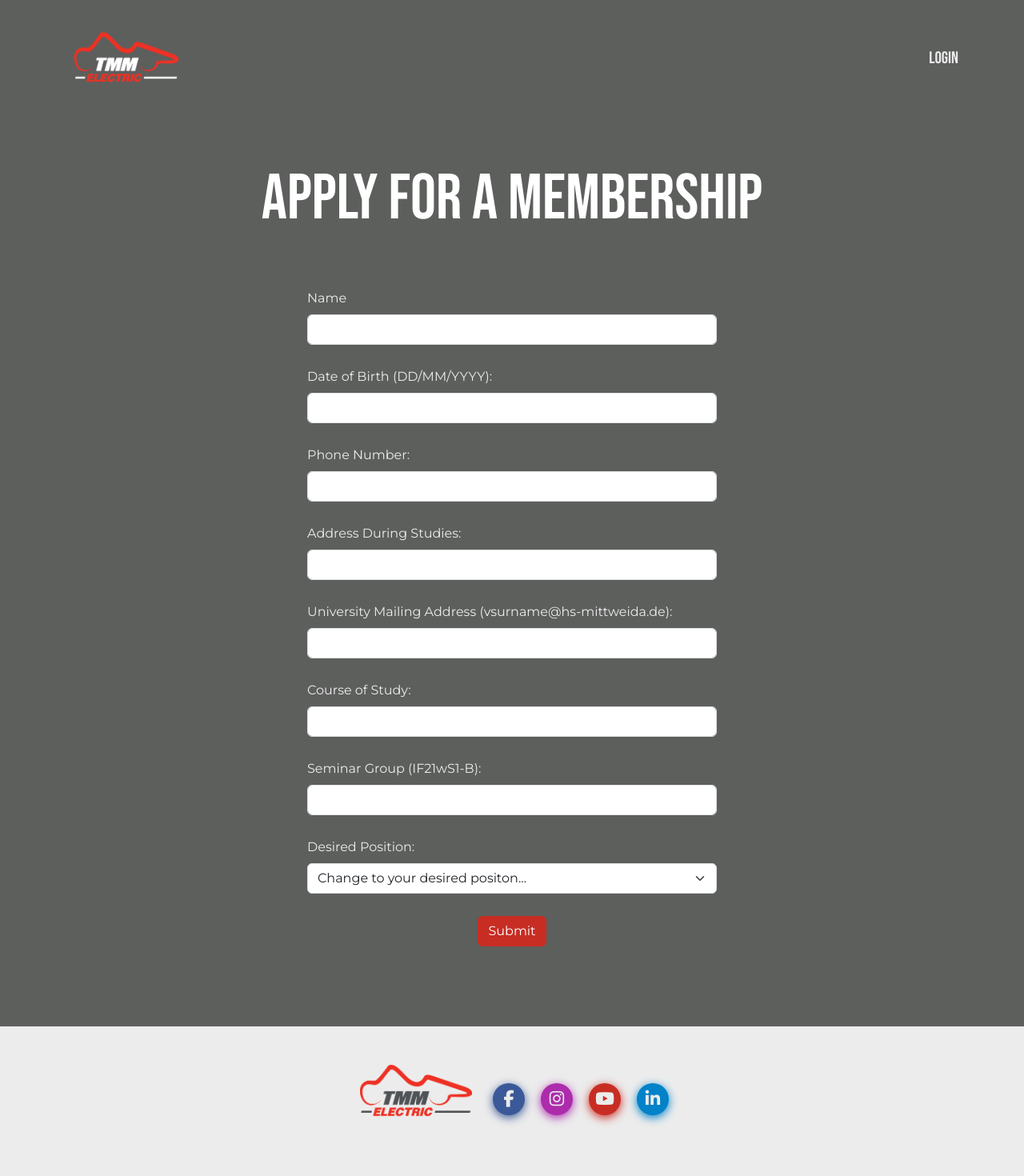
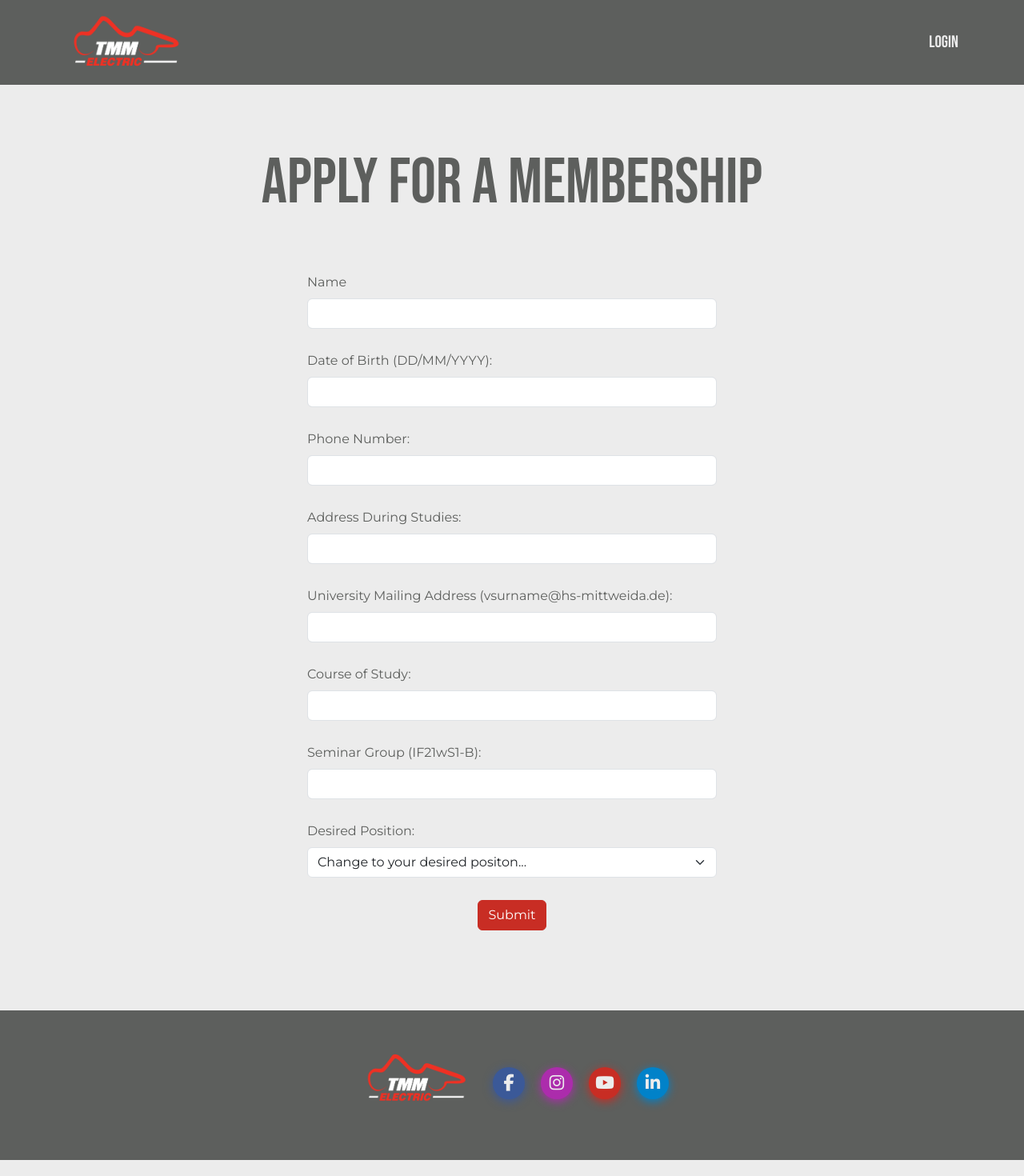
Before and after one commit to creatornicole/csc301-usc-application-app, a React (Vite) app in the folder client/: page /application in a window 1280 px wide. Shown: the whole page at 80% size. Built offline with nearby package versions, Linux system fonts and the light colour scheme.

Commit message:
changes background colors depending on url

```diff
--- a/client/src/App.jsx
+++ b/client/src/App.jsx
@@ -15,6 +15,9 @@ import ApplicationForm from './pages/ApplicationForm'
 import IntranetOverview from './pages/IntranetOverview'
 import Applications from './pages/Applications'
 
+// Helper
+import BackgroundChanger from './helper/BackgroundChanger'
+
 
 
 function App() {
@@ -24,6 +27,7 @@ function App() {
     <>
       <div className='App'>
         <BrowserRouter>
+          <BackgroundChanger>
               {/* Fixed Navbar */}
               <Navigation />
               {/* Dynamic Webcontent */}
@@ -36,6 +40,7 @@ function App() {
               </Routes>
               {/* Fixed Footer */}
               <Footer />
+          </BackgroundChanger>
         </BrowserRouter>
       </div>
     </>
--- /dev/null
+++ b/client/src/helper/BackgroundChanger.jsx
@@ -0,0 +1,37 @@
+import React, { useEffect } from 'react';
+import { useLocation } from 'react-router-dom';
+
+// Helps to change colors depending on the url
+const BackgroundChanger = ({ children }) => {
+    const location = useLocation();
+
+    useEffect(() => {
+        const body = document.body;
+        const footer = document.getElementsByTagName('footer')[0];
+        const footerLogo = document.getElementsByClassName('footer-logo')[0];
+
+        if (location.pathname === '/') {
+            body.className = 'dark-bg-color';
+            if (footer) footer.className = 'light-bg-color';
+            if (footerLogo) footerLogo.src = '/images/logo-red_grey.png';
+        } else if (location.pathname === '/application') {
+            body.className = 'light-bg-color';
+            if (footer) footer.className = 'dark-bg-color';
+            if (footerLogo) footerLogo.src = '/images/logo-red_white.png';
+        } else if (location.pathname === '/intranet') {
+            body.className = 'light-bg-color';
+            if (footer) footer.className = 'dark-bg-color';
+            if (footerLogo) footerLogo.src = '/images/logo-red_white.png';
+        } else if (location.pathname === '/intranet/applications') {
+            body.className = 'light-bg-color';
+            if (footer) footer.className = 'dark-bg-color';
+            if (footerLogo) footerLogo.src = '/images/logo-red_white.png';
+        } else {
+
+        }
+    }, [location]);
+
+    return <>{children}</>;
+};
+
+export default BackgroundChanger;
--- a/client/src/pages/ApplicationForm.jsx
+++ b/client/src/pages/ApplicationForm.jsx
@@ -161,7 +161,7 @@ function ApplicationForm() {
 
     // content of component: display form
     return (
-        <div>
+        <div className="mainContent">
             <h1>Apply for a Membership</h1>
             <Form id="applicationForm" onSubmit={handleSubmit}>
                 <Form.Group id="inputName" className="form-group">
--- a/client/src/pages/Applications.jsx
+++ b/client/src/pages/Applications.jsx
@@ -2,7 +2,7 @@ import { Link } from 'react-router-dom'
 
 function Applications() {
     return (
-        <div>
+        <div className='mainContent'>
             <h1>Applications</h1>
             <Link to="/">Go back to Landing Page</Link>
         </div>
--- a/client/src/pages/Footer.jsx
+++ b/client/src/pages/Footer.jsx
@@ -30,6 +30,7 @@ function Footer() {
                 <img
                     alt=""
                     src="/images/logo-red_grey.png"
+                    class="footer-logo"
                     width="140px"
                     height="75px"
                 />
--- a/client/src/pages/IntranetOverview.jsx
+++ b/client/src/pages/IntranetOverview.jsx
@@ -2,7 +2,7 @@ import { Link } from 'react-router-dom'
 
 function IntranetOverview() {
     return (
-        <div>
+        <div className="mainContent">
             <h1>You are logged in as Admin</h1>
 
             <Link to="applications">Applications</Link>
--- a/client/src/pages/Navigation.jsx
+++ b/client/src/pages/Navigation.jsx
@@ -3,7 +3,7 @@ import { Navbar, Nav, Container } from 'react-bootstrap'
 
 function Navigation() {
     return (
-        <Navbar>
+        <Navbar className="dark-bg-color">
             <Container>
                 <Navbar.Brand href="/">
                     <img
--- a/client/src/scss/_navigation.scss
+++ b/client/src/scss/_navigation.scss
@@ -1,4 +1,4 @@
 nav {
-    padding: 100px;
-    margin: 20px auto 75px auto;
+    padding: 120px 100px;
+    margin: auto;
 }
--- a/client/src/scss/_start.scss
+++ b/client/src/scss/_start.scss
@@ -1,6 +1,7 @@
 header {
     min-height: 72vh;
     width: 70%;
+    padding-top: 55px;
     margin: auto;
 
     Button {
--- a/client/src/scss/custom.scss
+++ b/client/src/scss/custom.scss
@@ -14,18 +14,30 @@ $theme-colors: (
 @import '../../node_modules/bootstrap/scss/bootstrap';
 
 body {
-    color: variables.$light-paragraph-color;
-    background-color: variables.$dark-grey;
     font-family: variables.$font-family-general;
     text-align: center;
     height: 100vh;
     width: 100vw;
     margin: 0 auto;
     padding: 0;
+
+    .mainContent {
+        min-height: 72vh;
+        padding-top: 75px;
+    }
+}
+
+.dark-bg-color {
+    color: variables.$light-paragraph-color;
+    background-color: variables.$dark-grey;
+}
+
+.light-bg-color {
+    color: variables.$dark-grey;
+    background-color: variables.$light-paragraph-color;
 }
 
 h1 {
-    color: variables.$light-headline-color;
     font-size: 5rem;
     font-family: variables.$font-family-headline;
 }
```
Also changed, not shown: client/src/scss/_variables.scss (line endings or trailing spaces), 1 other file (tests, documents, lock files or other folders). Lines whose indentation alone changed are shown as unchanged.
